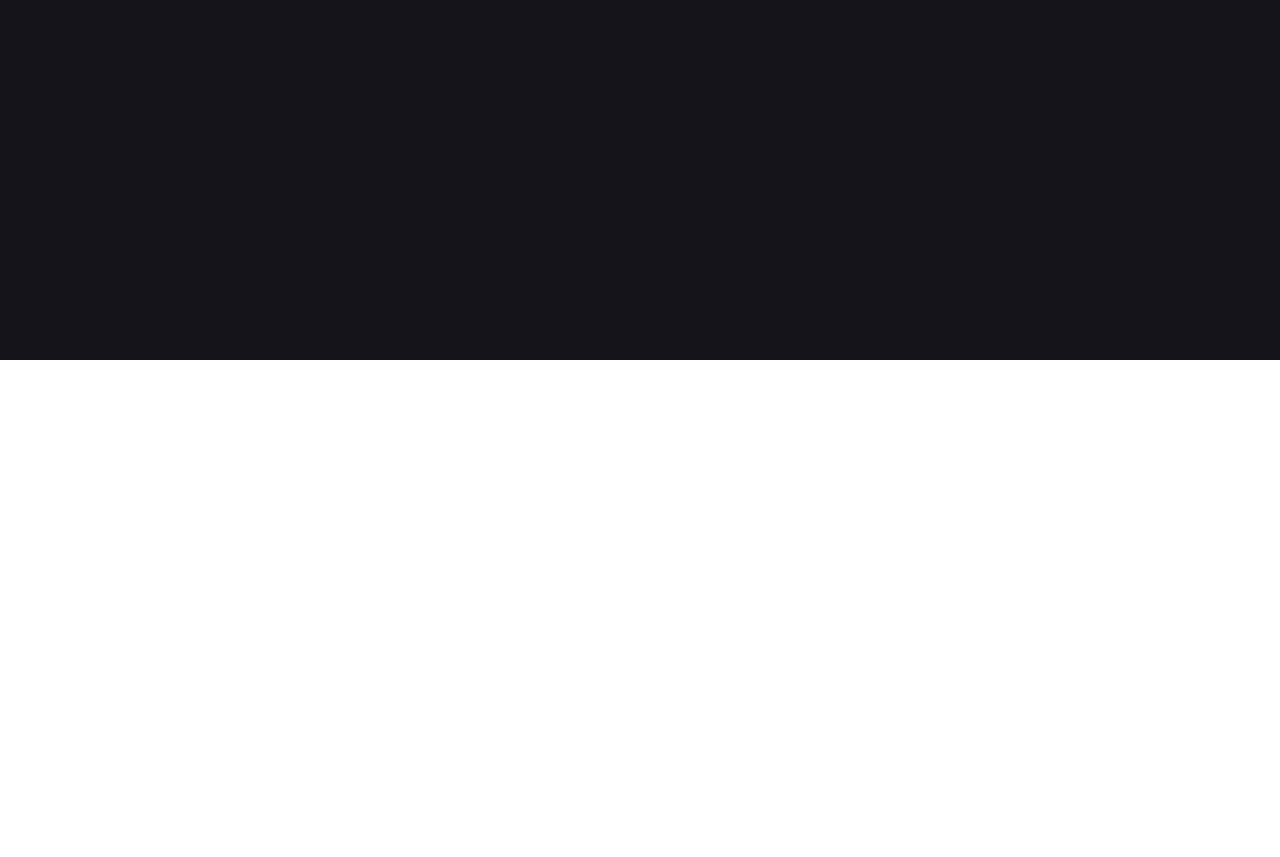
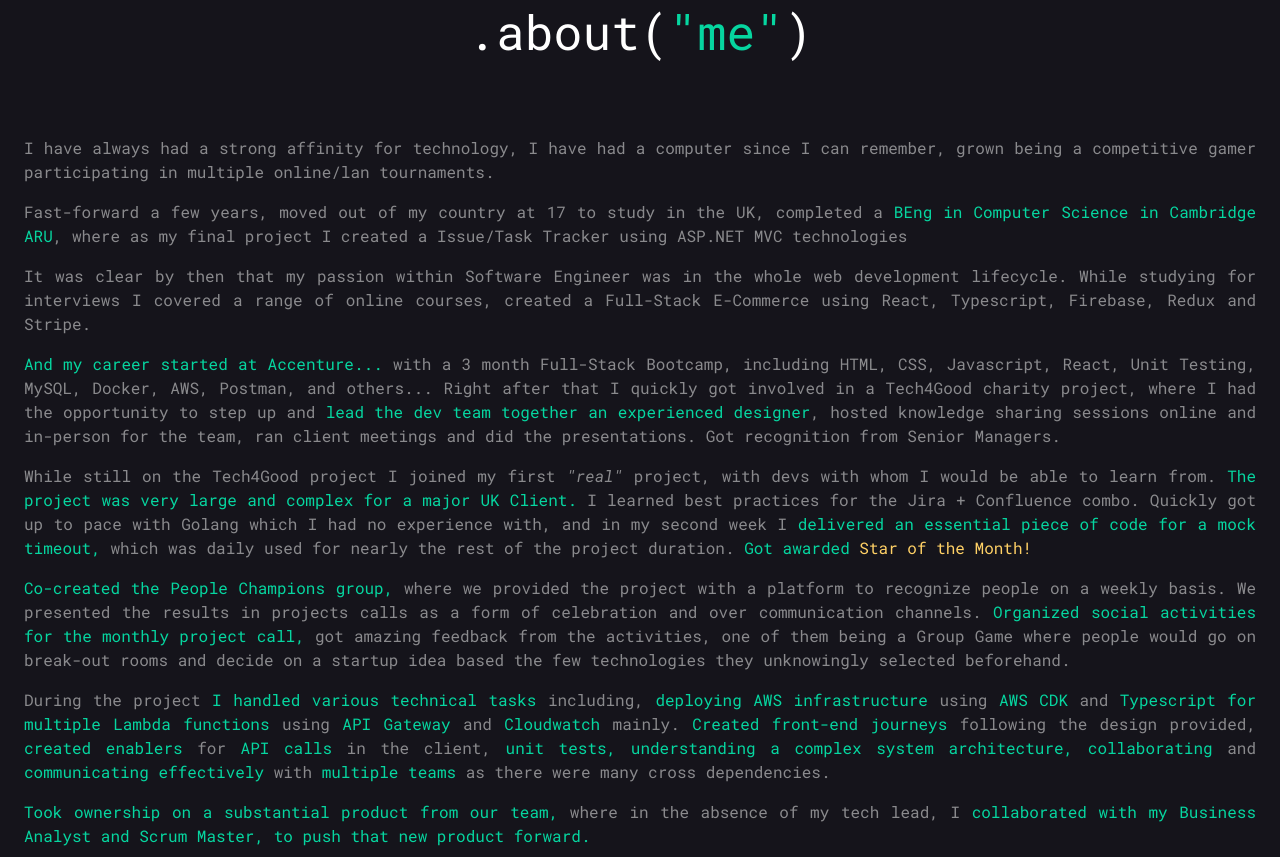
Before and after one commit to DinisSkizee/DinisCV, a React (Vite) app: page / in a window 1280 px wide. Shown: the part 1240-2097 px from the top of the page. Before the commit the page ends 1600 px from the top, so only its background shows below. Built offline with nearby package versions, Linux system fonts and the light colour scheme.

Commit message:
about me mobile

```diff
--- a/src/App.jsx
+++ b/src/App.jsx
@@ -1,13 +1,22 @@
-import { FirstPage } from "./pages/FirstPage";
+import { Footer } from "./components/Footer";
+import { Header } from "./components/Header";
+import { LeftSider } from "./components/LeftSider";
+import { RightSider } from "./components/RightSider";
+import { AboutMe } from "./pages/AboutMe";
+import { MainPage } from "./pages/MainPage";
 
 const App = () => {
   return (
     <>
+      <Header />
+      <LeftSider />
+      <RightSider />
       {/* FIRST PAGE */}
-      <FirstPage />
+      <MainPage />
 
       {/* SECOND PAGE */}
-      <div className="bg-bgblue h-screen"></div>
+      <AboutMe />
+      <Footer />
     </>
   );
 };
--- a/src/components/Main.jsx
+++ b/src/components/Main.jsx
@@ -9,7 +9,7 @@
         <div className="text-4xl text-white md:text-5xl">
           I&apos;m <span className="text-greeny">Dinis Silva</span>
         </div>
-        <div className="text-[#8A8A8D] leading-6 md:text-xl">
+        <div className="text-graywhite leading-6 md:text-xl">
           A <span className="text-white">software engineer</span> specialized in{" "}
           <span className="text-white">full-stack web development</span> with a
           huge passion to create apps{" "}
--- /dev/null
+++ b/src/pages/AboutMe.jsx
@@ -0,0 +1,169 @@
+export const AboutMe = () => {
+  return (
+    <div className="bg-bgblue pt-[35%]">
+      {/* Title */}
+      <div className="w-full flex justify-center">
+        <h1 className="text-white text-5xl">
+          {`.about(`}
+          <span className="text-greeny">{`"me"`}</span>)
+        </h1>
+      </div>
+      {/* TEXT */}
+      <div className="text-graywhite px-6 text-justify mt-[5rem] flex flex-col gap-4 pb-16 ">
+        <p>
+          {`I have always had a strong affinity for technology, I have had a computer since I can remember, grown being a competitive gamer participating in multiple online/lan tournaments.`}
+        </p>
+
+        <p>
+          {`Fast-forward a few years, moved out of my country at 17 to study in the UK, completed a `}
+          <span className="text-greeny">
+            BEng in Computer Science in Cambridge ARU
+          </span>
+          {`, where as my final project I created a Issue/Task Tracker using ASP.NET MVC technologies`}
+        </p>
+
+        <p>{`It was clear by then that my passion within Software Engineer was in the whole web development lifecycle. While studying for interviews I covered a range of online courses, created a Full-Stack E-Commerce using React, Typescript, Firebase, Redux and Stripe.`}</p>
+
+        <p>
+          <span className="text-greeny">
+            And my career started at Accenture...
+          </span>
+          {` with a 3 month Full-Stack Bootcamp, including HTML, CSS, Javascript, React, Unit Testing, MySQL, Docker, AWS, Postman, and others... Right after that I quickly got involved in a Tech4Good charity project, where I had the opportunity to step up and `}
+          <span className="text-greeny">
+            lead the dev team together an experienced designer
+          </span>
+          {`, hosted knowledge sharing sessions online and in-person for the team, ran client meetings and did the presentations. Got recognition from Senior Managers.`}
+        </p>
+
+        <p>
+          {`While still on the Tech4Good project I joined my first`}{" "}
+          {<span className="italic">&quot;real&quot;</span>}{" "}
+          {`project, with devs with whom I would be able to learn from. `}
+          <span className="text-greeny">
+            The project was very large and complex for a major UK Client.
+          </span>
+          {` I learned best practices for the Jira + Confluence combo. Quickly got up to pace with Golang which I had no experience with, and in my second week I `}
+          <span className="text-greeny">
+            delivered an essential piece of code for a mock timeout,
+          </span>
+          {` which was daily used for nearly the rest of the project duration. `}
+          <span className="text-greeny">
+            Got awarded <span className="text-gold">Star of the Month!</span>
+          </span>
+        </p>
+        <p>
+          <span className="text-greeny">
+            Co-created the People Champions group,
+          </span>{" "}
+          {""}
+          where we provided the project with a platform to recognize people on a
+          weekly basis. We presented the results in projects calls as a form of
+          celebration and over communication channels.{" "}
+          <span className="text-greeny">
+            Organized social activities for the monthly project call,
+          </span>{" "}
+          got amazing feedback from the activities, one of them being a Group
+          Game where people would go on break-out rooms and decide on a startup
+          idea based the few technologies they unknowingly selected beforehand.
+        </p>
+        <p>
+          During the project{" "}
+          <span className="text-greeny">I handled various technical tasks</span>{" "}
+          including,{" "}
+          <span className="text-greeny">
+            <span>deploying AWS infrastructure</span>
+            <span className="text-graywhite"> using </span>
+            <span>AWS CDK</span>
+            <span className="text-graywhite"> and </span>
+            <span>Typescript for multiple Lambda functions</span>
+            <span className="text-graywhite"> using </span>
+            <span>API Gateway</span>
+            <span className="text-graywhite"> and </span>
+            <span>Cloudwatch</span>
+            <span className="text-graywhite"> mainly. </span>
+            <span>Created front-end journeys</span>
+            <span className="text-graywhite">
+              {" "}
+              following the design provided,{" "}
+            </span>
+            <span>created enablers</span>
+            <span className="text-graywhite"> for </span>
+            <span>API calls</span>
+            <span className="text-graywhite"> in the client, </span>
+            <span>
+              unit tests, understanding a complex system architecture,
+              collaborating
+            </span>
+            <span className="text-graywhite"> and </span>
+            <span>communicating effectively</span>
+            <span className="text-graywhite"> with </span>
+            <span>multiple teams</span>
+            <span className="text-graywhite">
+              {" "}
+              as there were many cross dependencies.
+            </span>
+          </span>
+        </p>
+        <p>
+          <span className="text-greeny">
+            Took ownership on a substantial product from our team,
+          </span>{" "}
+          where in the absence of my tech lead, I{" "}
+          <span className="text-greeny">
+            collaborated with my Business Analyst and Scrum Master, to push that
+            new product forward.
+            <br />
+            <br />
+            Did the whole setup including:
+            <br />
+            <ol className="text-left">
+              <li className="list-disc">
+                Created a github repo and code structure{" "}
+                <span className="text-graywhite">
+                  following the project practices
+                </span>
+              </li>
+              <li className="list-disc">
+                Implemented github Actions successfully
+              </li>
+              <li className="list-disc">
+                Created the AWS deployment infrastructure for the lambda
+                function
+              </li>
+              <li className="list-disc">Created all required API&apos;s</li>
+              <li className="list-disc">
+                Completely tested and documented in Confluence
+              </li>
+            </ol>
+            <span className="text-gold">
+              Got lots of recognition from: <br />
+              Delivery Lead, Product Owner, and my whole team!
+            </span>
+          </span>
+        </p>
+
+        <p>
+          At the end of the project I took ownership on making sure delivery
+          tasks and documentation were fulfilled, I created diagrams, thorough
+          documentation, tracked the progress, delivered everything early which
+          allowed us for further revision sessions, and a successful complete
+          delivery
+        </p>
+
+        <p>
+          Within less than <span className="text-greeny">2 months</span> in my
+          first project,{" "}
+          <span className="text-greeny">
+            I was already being extremely impactful
+          </span>{" "}
+          <span className="text-gold">not only within my team</span>{" "}
+          <span className="text-greeny">or within</span>{" "}
+          <span className="text-gold">my project,</span>{" "}
+          <span className="text-greeny">but company wide.</span>{" "}
+        </p>
+
+        <p>{`Finally... participated in the Recordings of the Accenture Early Talent Recruitment, where I shared my experience as a graduate at Accenture.`}</p>
+      </div>
+    </div>
+  );
+};
--- a/src/pages/FirstPage.jsx
+++ /dev/null
@@ -1,23 +0,0 @@
-import { Footer } from "../components/Footer";
-import { Header } from "../components/Header";
-import { LeftSider } from "../components/LeftSider";
-import { Main } from "../components/Main";
-import { RightSider } from "../components/RightSider";
-import { ScrollDown } from "../components/ScrollDown";
-
-export const FirstPage = () => {
-  return (
-    <div className="bg-bgblue w-full h-screen flex flex-col justify-between">
-      <Header />
-
-      <LeftSider />
-      <RightSider />
-
-      <Main />
-
-      <ScrollDown />
-
-      <Footer />
-    </div>
-  );
-};
--- /dev/null
+++ b/src/pages/MainPage.jsx
@@ -0,0 +1,12 @@
+import { Main } from "../components/Main";
+import { ScrollDown } from "../components/ScrollDown";
+
+export const MainPage = () => {
+  return (
+    <div className="bg-bgblue w-full h-screen flex flex-col justify-between">
+      <Main />
+
+      <ScrollDown />
+    </div>
+  );
+};
--- a/tailwind.config.js
+++ b/tailwind.config.js
@@ -6,6 +6,8 @@
       colors: {
         greeny: "#06D6A0",
         bgblue: "#15141b",
+        graywhite: "#8A8A8D",
+        gold: "#FFD166",
       },
     },
   },
```
